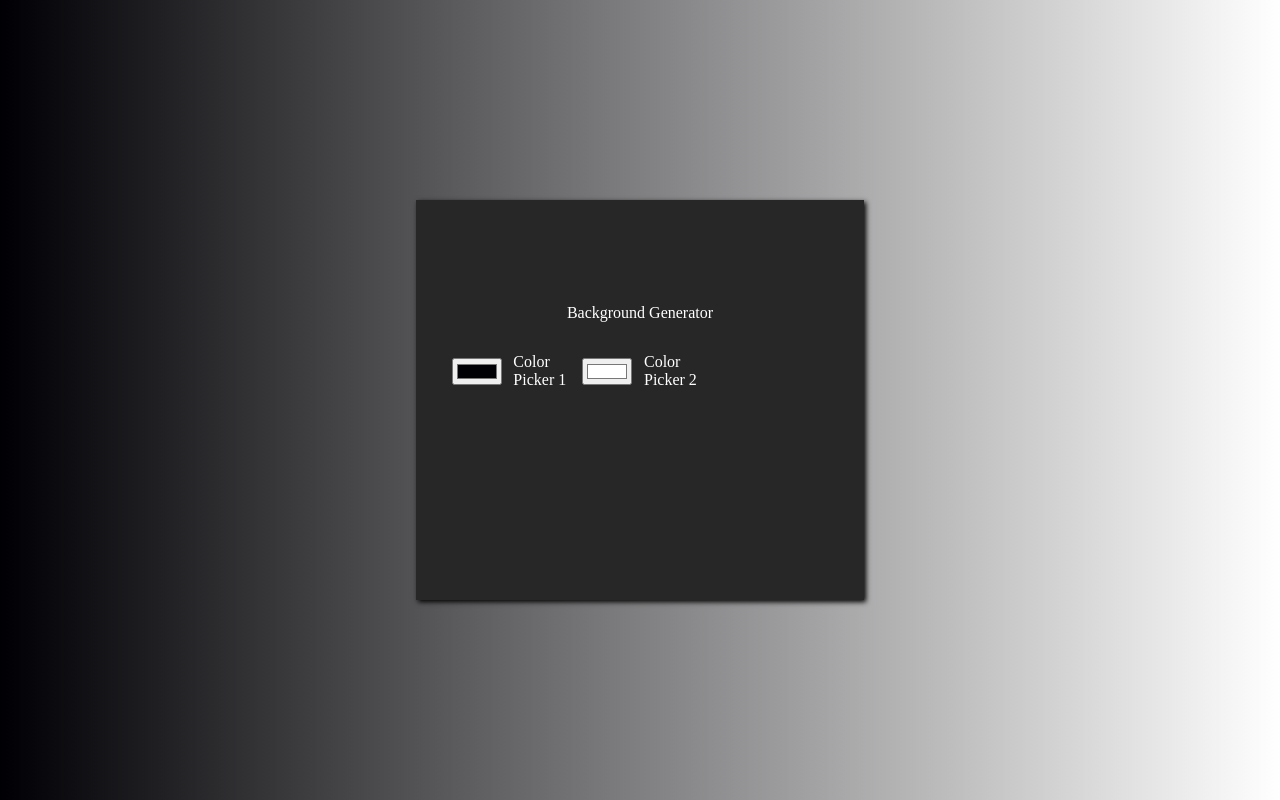
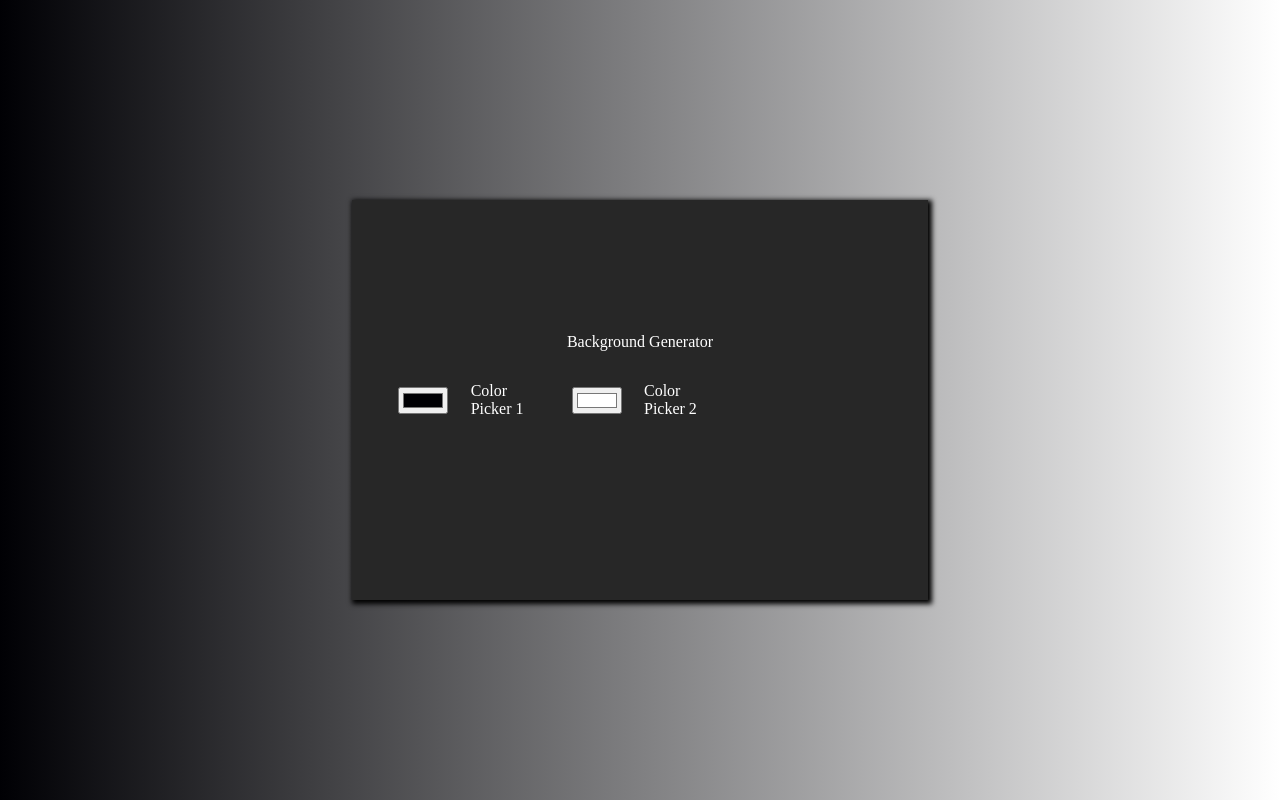
Before and after one commit to krishan1999/backgroundGenerator, a plain HTML site: page index.html in a window 1280 px wide. Drawn offline with Linux system fonts and the light colour scheme.

Commit message:
Update backgroundGenerator.css

```diff
--- a/backgroundGenerator.css
+++ b/backgroundGenerator.css
@@ -9,13 +9,13 @@
 {
 	background-color: #272727;
 	width: 50vw;
-    height: 50vh;
+        height: 50vh;
 	position: absolute;
 	top: 50%;
 	left: 50%;
 	transform: translate(-50%,-50%);
 	box-sizing: border-box;
-	box-shadow: 2px 2px 5px black;
+	box-shadow: 2px 2px 5px 2px black;
 
 }
 .container
@@ -30,14 +30,10 @@
 	display: grid;
 	grid-gap: 0.5rem;
 	grid-template-columns: repeat(6,1fr);
-	grid-template-rows: repeat(4,1fr);
-	justify-content: center;
-    justify-items:center;
-    align-items: center;
+	grid-template-rows: repeat(3,1fr);
+       justify-items:center;
+       align-items: center;
 }
-
-
-
 
 
 .color
@@ -84,6 +80,6 @@
 {
 	.main
 	{
-		width: 35vw;
+		width: 45vw;
 	}
 }
```
